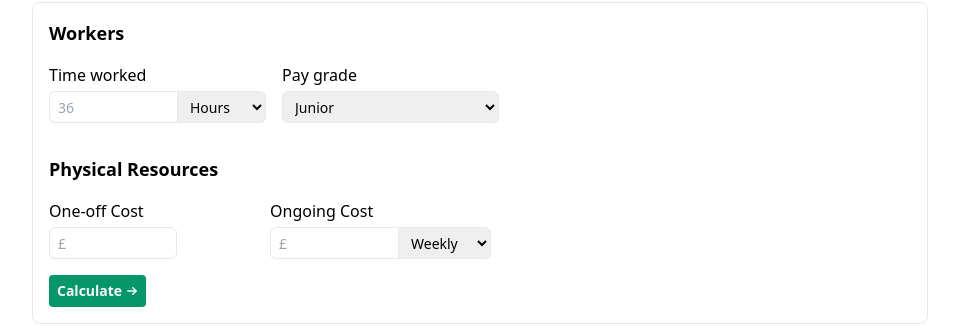
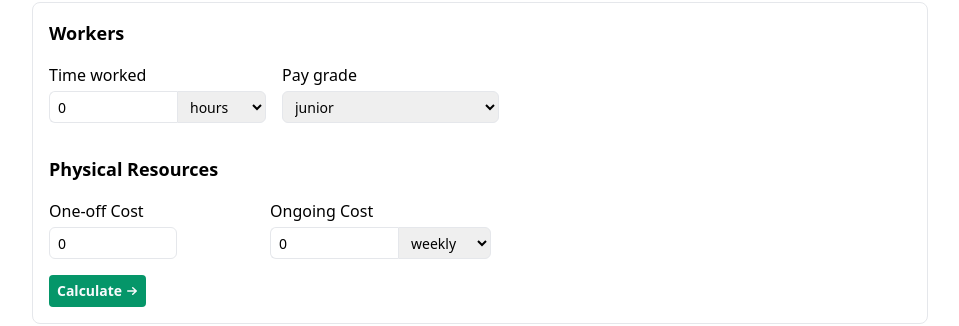
Before and after one commit to daveg1/enterprise-web-coursework, an Angular app in the folder angular/: page / in a window 1280 px wide. Shown: the part 108-434 px from the top of the page, without its empty margins (160-1119 px from the left). Built offline with nearby package versions, Linux system fonts and the light colour scheme; no server answers.

Commit message:
angular: add reactive forms module; hook quote form up to api

```diff
--- a/angular/src/app/pages/home/home.component.html
+++ b/angular/src/app/pages/home/home.component.html
@@ -2,7 +2,7 @@
 
 <!-- Assume only one worker for now -->
 <form
-	id="budget-form"
+	[formGroup]="budgetForm"
 	class="flex flex-col items-start gap-4 p-4 border rounded-lg"
 	method="post"
 	spellcheck="false"
@@ -15,7 +15,7 @@
 			<div class="flex">
 				<input
 					class="w-32 h-8 px-2 text-sm border border-r-0 rounded-l-md focus:z-10"
-					name="timeWorked"
+					formControlName="timeWorked"
 					type="number"
 					placeholder="36"
 					min="1"
@@ -24,11 +24,11 @@
 
 				<select
 					class="h-8 px-2 text-sm border cursor-pointer rounded-r-md"
-					name="timeUnit"
+					formControlName="timeUnit"
 				>
-					<option value="hours">Hours</option>
-					<option value="days">Days</option>
-					<option value="months">Months</option>
+					<option *ngFor="let unit of timeUnits" [value]="unit">
+						{{ unit }}
+					</option>
 				</select>
 			</div>
 		</div>
@@ -37,12 +37,12 @@
 			<h3>Pay grade</h3>
 			<select
 				class="h-8 px-2 text-sm border rounded-md cursor-pointer"
-				name="payGrade"
+				formControlName="payGrade"
 				required
 			>
-				<option value="junior">Junior</option>
-				<option value="standard">Standard</option>
-				<option value="senior">Senior</option>
+				<option *ngFor="let grade of payGrades" [value]="grade">
+					{{ grade }}
+				</option>
 			</select>
 		</div>
 	</div>
@@ -54,7 +54,7 @@
 			<h3>One-off Cost</h3>
 			<input
 				class="w-32 h-8 px-2 text-sm border rounded-md"
-				name="oneOffCost"
+				formControlName="oneOffCost"
 				type="number"
 				placeholder="£"
 				min="1"
@@ -67,7 +67,7 @@
 			<div class="flex">
 				<input
 					class="w-32 h-8 px-2 text-sm border border-r-0 rounded-l-md focus:z-10"
-					name="ongoingCost"
+					formControlName="ongoingCost"
 					type="number"
 					placeholder="£"
 					min="1"
@@ -76,11 +76,12 @@
 
 				<select
 					class="h-8 px-2 text-sm border cursor-pointer rounded-r-md"
-					name="ongoingFrequency"
+					formControlName="ongoingFrequency"
 					required
 				>
-					<option value="weekly">Weekly</option>
-					<option value="monthly">Monthly</option>
+					<option *ngFor="let freq of frequencies" [value]="freq">
+						{{ freq }}
+					</option>
 				</select>
 			</div>
 		</div>
@@ -88,6 +89,7 @@
 
 	<button
 		class="flex items-center h-8 px-2 rounded text-slate-50 bg-emerald-600"
+		(click)="submitForm()"
 	>
 		<span class="text-sm font-semibold">Calculate</span>
 
@@ -100,7 +102,9 @@
 		</svg>
 	</button>
 
-	<div id="output" class="text-2xl empty:hidden"></div>
+	<ng-container *ngIf="quote$ | async as quote">
+		<div class="text-2xl">{{ quote }}</div>
+	</ng-container>
 </form>
 
 <app-user-notice></app-user-notice>
--- a/angular/src/app/pages/home/home.component.ts
+++ b/angular/src/app/pages/home/home.component.ts
@@ -1,6 +1,8 @@
 import { Component } from '@angular/core';
 import { NonNullableFormBuilder } from '@angular/forms';
 import { BudgetService } from 'src/app/services/budget.service';
+import type { Budget } from 'src/app/types/Budget';
+import { Subject } from 'rxjs';
 
 @Component({
 	selector: 'app-home',
@@ -8,14 +10,39 @@ import { BudgetService } from 'src/app/services/budget.service';
 	styleUrls: ['./home.component.css'],
 })
 export class HomeComponent {
-	private form;
+	readonly budgetForm;
+
+	timeUnits = ['hours', 'days', 'months'];
+	payGrades = ['junior', 'standard', 'senior'];
+	frequencies = ['weekly', 'monthly'];
+
+	quote$ = new Subject<number>();
 
 	constructor(
 		private readonly budgetService: BudgetService,
 		readonly formBuilder: NonNullableFormBuilder
 	) {
-		this.form = this.formBuilder.group({});
+		this.budgetForm = this.formBuilder.group<Budget>({
+			timeWorked: 0,
+			timeUnit: this.timeUnits[0],
+			payGrade: this.payGrades[0],
+			oneOffCost: 0,
+			ongoingCost: 0,
+			ongoingFrequency: this.frequencies[0],
+		});
+	}
 
-		this.budgetService.getBudget().subscribe(console.log);
+	submitForm() {
+		console.log('hello');
+
+		if (this.budgetForm.valid) {
+			this.budgetService
+				.getQuote(this.budgetForm.value as Budget)
+				.subscribe((res) => {
+					this.quote$.next(res.quote);
+				});
+		} else {
+			console.log('Form not valid', this.budgetForm.value);
+		}
 	}
 }
--- a/angular/src/app/services/budget.service.ts
+++ b/angular/src/app/services/budget.service.ts
@@ -1,5 +1,7 @@
-import { HttpClient } from '@angular/common/http';
+import { HttpClient, HttpHeaders } from '@angular/common/http';
 import { Injectable } from '@angular/core';
+import type { Budget } from '../types/Budget';
+import type { QuoteResponse } from '../types/Quote';
 
 @Injectable({
 	providedIn: 'root',
@@ -12,10 +14,20 @@ export class BudgetService {
 		currency: 'GBP',
 	});
 
+	private httpOptions = {
+		headers: new HttpHeaders({
+			'Content-Type': 'application/json',
+		}),
+	};
+
 	constructor(private readonly http: HttpClient) {}
 
-	getBudget() {
-		return this.http.get(this.endpoint);
+	getQuote(budget: Budget) {
+		return this.http.post<QuoteResponse>(
+			this.endpoint,
+			budget,
+			this.httpOptions
+		);
 	}
 
 	formatAsCurrency(value: number) {
--- /dev/null
+++ b/angular/src/app/types/Quote.d.ts
@@ -0,0 +1,3 @@
+export type QuoteResponse = {
+	quote: number;
+};
```
Also changed, not shown: angular/src/app/app.module.ts (+7 -1 lines), angular/src/app/pages/home/budget-form.js (deleted, +0 -31 lines).
